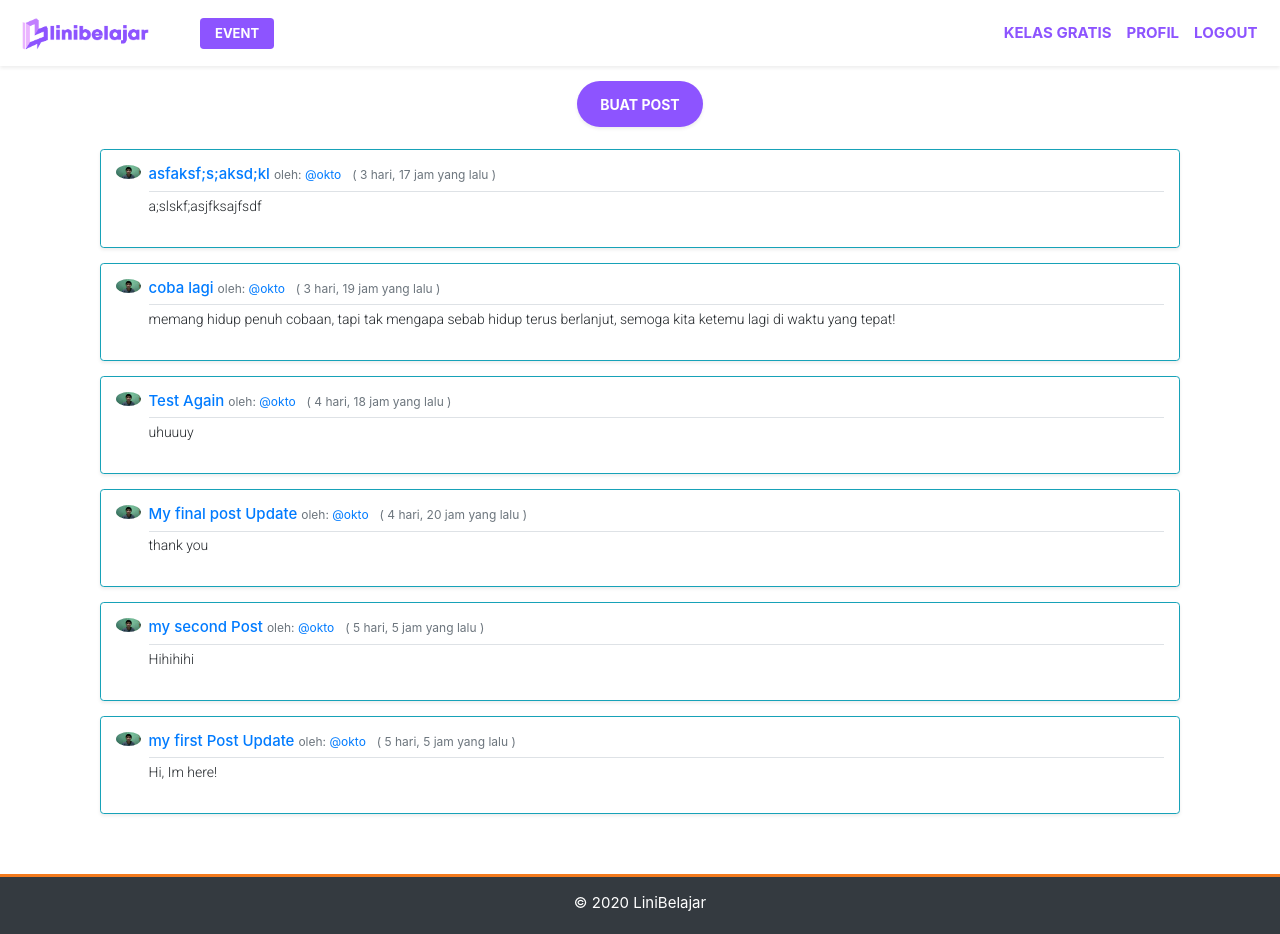
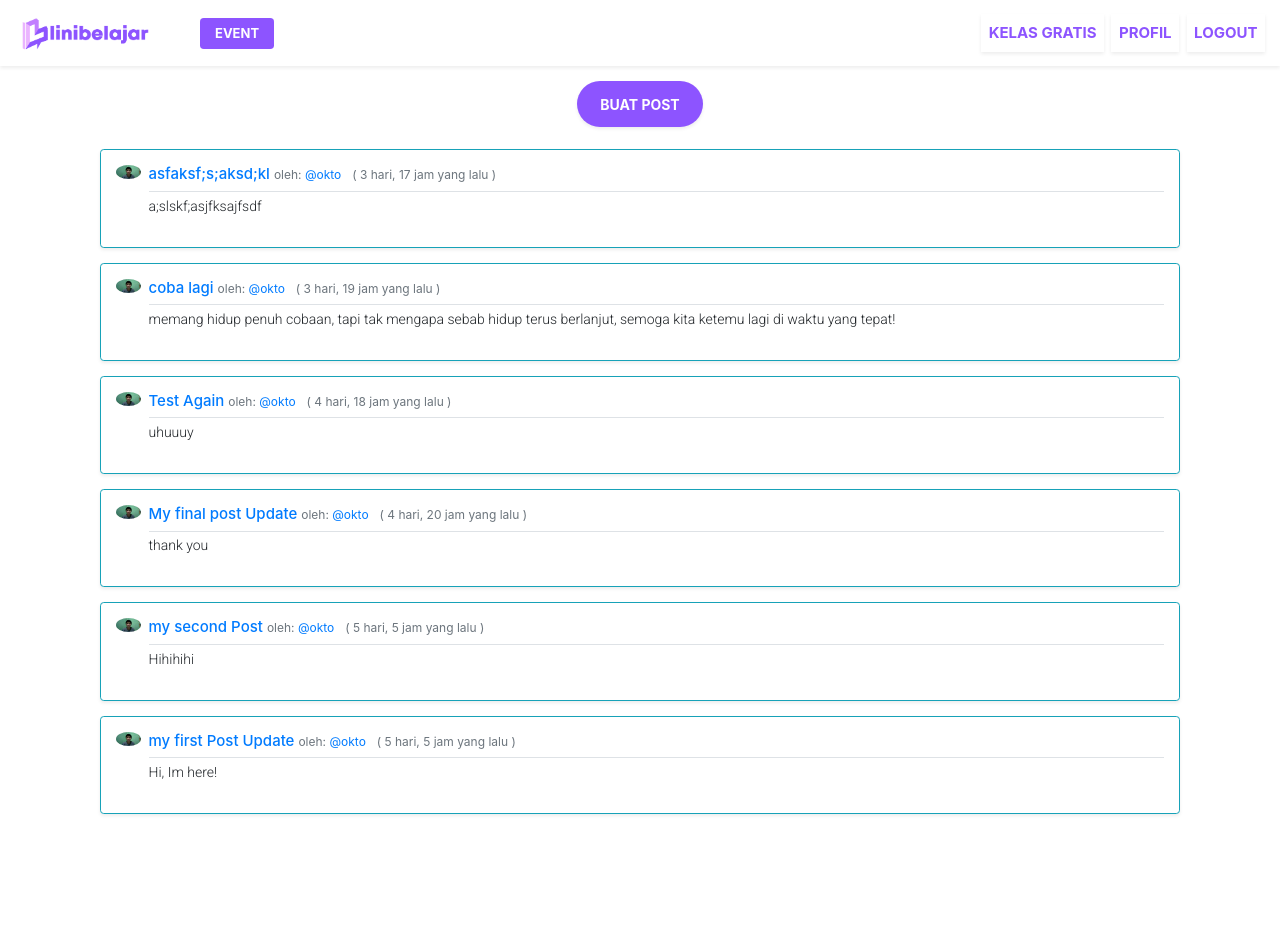
Before and after one commit to oktoberlin/Project1, a Django app: page / in a window 1280 px wide. Run offline with Django 3.2, Linux system fonts and the light colour scheme; a user stored in the database is signed in; data comes from the database, SQL or seed files in the repository; both versions use the stored data as it was after the commit; some libraries are stand-ins or nearby versions.

Commit message:
move footer and clean code

```diff
--- /dev/null
+++ b/LiniBelajar/templates/footer.html
@@ -0,0 +1,6 @@
+
+<footer class="page-footer footer font-small unique-color-dark bg-dark mt-5">
+    <div class="footer-copyright text-center py-3 text-white">© 2020
+    <a href="{% url 'community' %}" style="color: white;">LiniBelajar</a>
+    </div>
+</footer>
--- a/LiniBelajar/templates/layout.html
+++ b/LiniBelajar/templates/layout.html
@@ -2,11 +2,9 @@
 {% load static %}
 <html lang="en">
   <head>
-    <!-- Required meta tags -->
     <meta charset="utf-8">
     <meta name="viewport" content="width=device-width, initial-scale=1, shrink-to-fit=no">
 
-    <!-- Bootstrap CSS -->
     <link rel="stylesheet" href="https://stackpath.bootstrapcdn.com/bootstrap/4.5.0/css/bootstrap.min.css" integrity="sha384-9aIt2nRpC12Uk9gS9baDl411NQApFmC26EwAOH8WgZl5MYYxFfc+NcPb1dKGj7Sk" crossorigin="anonymous">
     <link rel="stylesheet" type="text/css" href="{% static 'css/home.css' %}?v={23}">
     <link rel="stylesheet" href="https://use.fontawesome.com/releases/v5.7.2/css/all.css" integrity="sha384-fnmOCqbTlWIlj8LyTjo7mOUStjsKC4pOpQbqyi7RrhN7udi9RwhKkMHpvLbHG9Sr"
@@ -18,20 +16,9 @@
     </head>
     <body>
 
-    <div>
         {% block content %}
         {% endblock content %}
-    </div>
 
-    <footer class="page-footer footer font-small unique-color-dark bg-dark mt-5">
-      <div class="footer-copyright text-center py-3 text-white">© 2020
-        <a href="{% url 'community' %}" style="color: white;">LiniBelajar</a>
-      </div>
-    </footer>
-
-
-    <!-- Optional JavaScript -->
-    <!-- jQuery first, then Popper.js, then Bootstrap JS -->
     <script src="https://code.jquery.com/jquery-3.5.1.slim.min.js" integrity="sha384-DfXdz2htPH0lsSSs5nCTpuj/zy4C+OGpamoFVy38MVBnE+IbbVYUew+OrCXaRkfj" crossorigin="anonymous"></script>
     <script src="https://cdn.jsdelivr.net/npm/popper.js@1.16.0/dist/umd/popper.min.js" integrity="sha384-Q6E9RHvbIyZFJoft+2mJbHaEWldlvI9IOYy5n3zV9zzTtmI3UksdQRVvoxMfooAo" crossorigin="anonymous"></script>
     <script src="https://stackpath.bootstrapcdn.com/bootstrap/4.5.0/js/bootstrap.min.js" integrity="sha384-OgVRvuATP1z7JjHLkuOU7Xw704+h835Lr+6QL9UvYjZE3Ipu6Tp75j7Bh/kR0JKI" crossorigin="anonymous"></script>
--- a/LiniBelajar/templates/nav-bar.html
+++ b/LiniBelajar/templates/nav-bar.html
@@ -15,23 +15,23 @@
             <ul class="navbar-nav">
 
                 <li class="nav-item active ml-auto">
-                    <a class="nav-link toggler-font" href="{% url 'logout' %}">KELAS GRATIS</a>
+                    <a class="nav-link toggler-font shadow-sm p-2" href="{% url 'logout' %}">KELAS GRATIS</a>
                 </li>
 
                 {% if user.is_authenticated %}
                 <li class="nav-item active ml-auto">
-                    <a class="nav-link toggler-font" href="{% url 'profile' %}">PROFIL</a>
+                    <a class="nav-link toggler-font shadow-sm p-2 ml-2" href="{% url 'profile' %}">PROFIL</a>
                 </li>
 
                 <li class="nav-item active ml-auto">
-                    <a class="nav-link toggler-font" href="{% url 'logout' %}">LOGOUT</a>
+                    <a class="nav-link toggler-font shadow-sm p-2 ml-2" href="{% url 'logout' %}">LOGOUT</a>
                 </li>
                 {% else %}
                 <li class="nav-item active ml-auto">
-                    <a class="nav-link toggler-font" href="{% url 'login' %}">LOGIN</a>
+                    <a class="nav-link toggler-font shadow-sm p-2 ml-2" href="{% url 'login' %}">LOGIN</a>
                 </li>
                 <li class="nav-item active ml-auto">
-                    <a class="nav-link toggler-font" href="{% url 'register' %}">DAFTAR</a>
+                    <a class="nav-link toggler-font shadow-sm p-2 ml-2" href="{% url 'register' %}">DAFTAR</a>
                 </li>
 
                 {% endif %}
--- a/LiniBelajar/user/templates/login.html
+++ b/LiniBelajar/user/templates/login.html
@@ -5,10 +5,9 @@
 {% load crispy_forms_tags %}
 {% block content %}
 
-<div class="login-icon">
+<div class="login-icon mb-3">
         <img class="rounded img-fluid" src="{% static 'gambar/login-logo.jpeg' %}" width="80">
 </div>
-<h4 class="display-4 text-center mb-2 login-title">Berbagi untuk Indonesia Merdeka Belajar</h4>
 
 {% include 'message.html' %}
 
```
Also changed, not shown: LiniBelajar/db.sqlite3.
